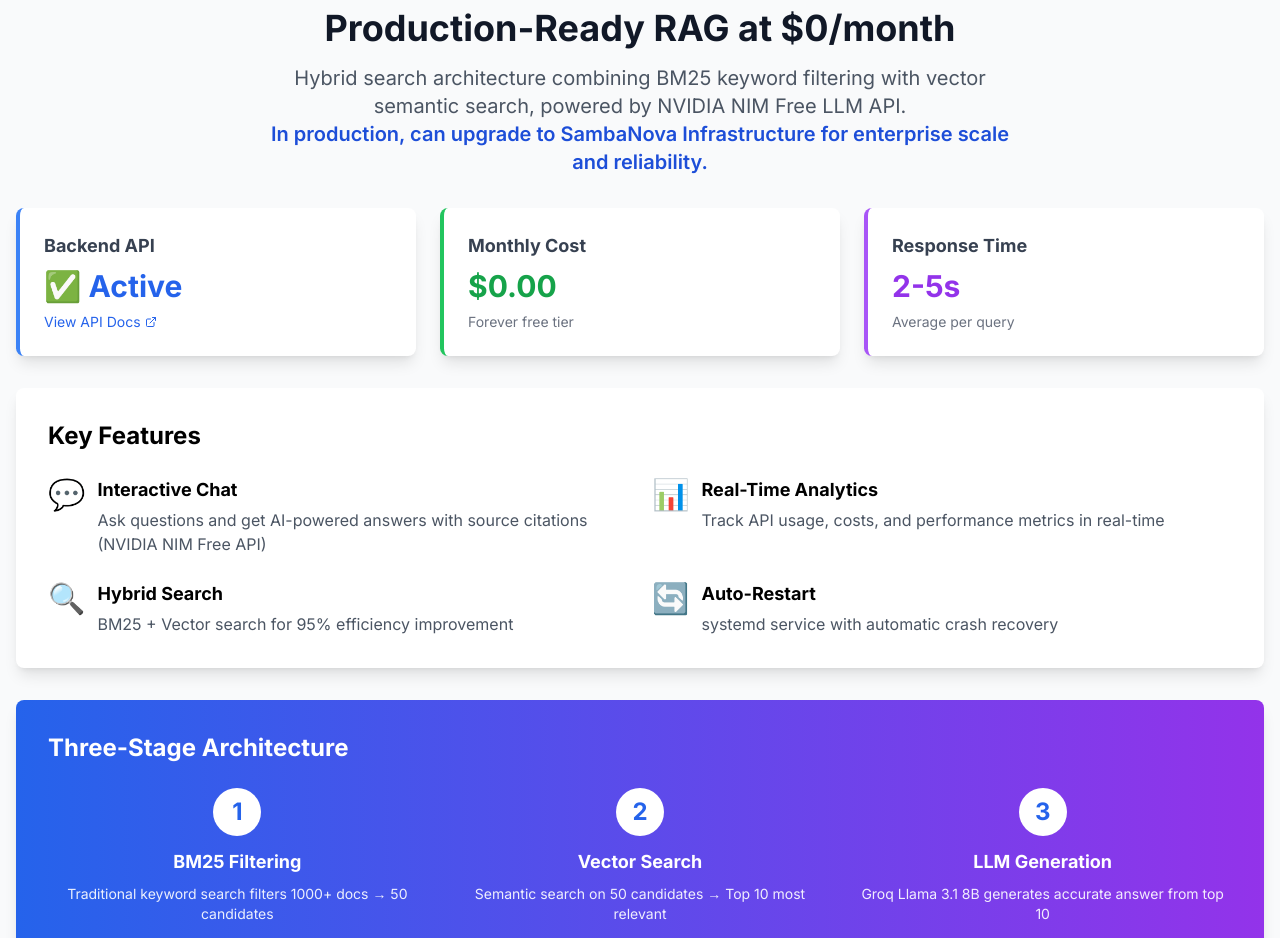
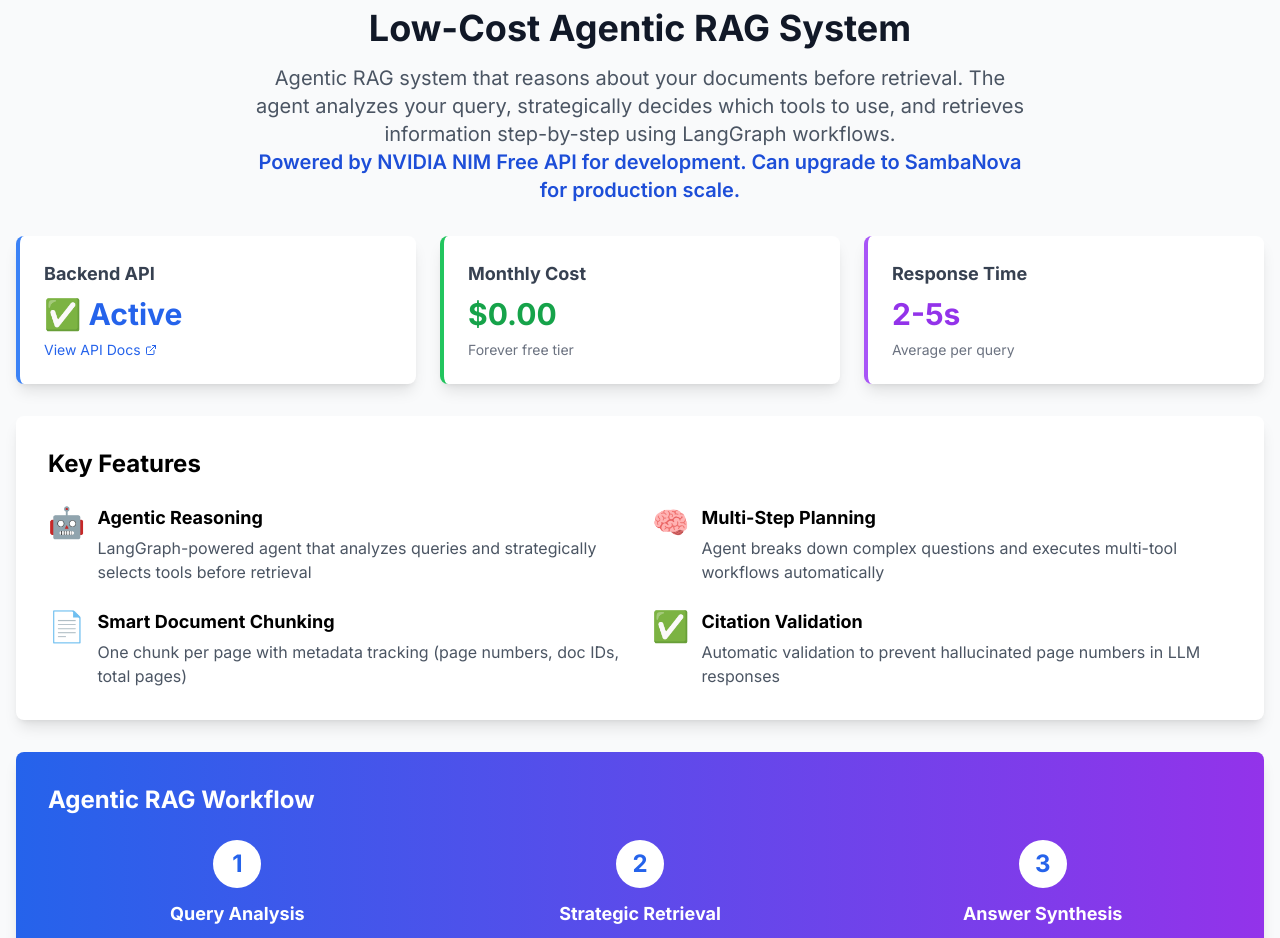
Before and after one commit to mahadevan10/vegah, a Next.js app: page / in a window 1280 px wide. Shown: the part 160-1098 px from the top of the page. Built offline with nearby package versions, Linux system fonts and the light colour scheme; no server answers.

Commit message:
agentic ai version

```diff
--- a/src/app/page.js
+++ b/src/app/page.js
@@ -110,12 +110,8 @@
               <p className="font-semibold">Vegah RAG System</p>
               <p>
                 Deployed on GCP e2-micro • Powered by NVIDIA NIM Free API<br/>
-                <span className="text-blue-700 font-semibold">Production: SambaNova Infrastructure ($81.20/mo for 60k queries)</span>
+                <span className="text-blue-700 font-semibold"></span>
               </p>
-            </div>
-            <div className="text-right">
-              <p className="font-bold text-green-600">Monthly Cost: $0 (Dev) / $81.20 (Prod)</p>
-              <p className="text-xs">Free for development, enterprise-ready with SambaNova</p>
             </div>
           </div>
         </div>
@@ -130,11 +126,11 @@
       {/* Hero */}
       <div className="text-center">
         <h2 className="text-4xl font-bold text-gray-900 mb-4">
-          Production-Ready RAG at $0/month
+          Low-Cost Agentic RAG System
         </h2>
         <p className="text-xl text-gray-600 max-w-3xl mx-auto">
-          Hybrid search architecture combining BM25 keyword filtering with vector semantic search, powered by NVIDIA NIM Free LLM API.<br/>
-          <span className="font-semibold text-blue-700">In production, can upgrade to SambaNova Infrastructure for enterprise scale and reliability.</span>
+          Agentic RAG system that reasons about your documents before retrieval. The agent analyzes your query, strategically decides which tools to use, and retrieves information step-by-step using LangGraph workflows.<br/>
+          <span className="font-semibold text-blue-700">Powered by NVIDIA NIM Free API for development. Can upgrade to SambaNova for production scale.</span>
         </p>
       </div>
 
@@ -171,46 +167,46 @@
         <h3 className="text-2xl font-bold mb-6">Key Features</h3>
         <div className="grid grid-cols-1 md:grid-cols-2 gap-6">
           <Feature
-            icon="💬"
-            title="Interactive Chat"
-            description="Ask questions and get AI-powered answers with source citations (NVIDIA NIM Free API)"
+            icon="🤖"
+            title="Agentic Reasoning"
+            description="LangGraph-powered agent that analyzes queries and strategically selects tools before retrieval"
           />
           <Feature
-            icon="📊"
-            title="Real-Time Analytics"
-            description="Track API usage, costs, and performance metrics in real-time"
+            icon="🧠"
+            title="Multi-Step Planning"
+            description="Agent breaks down complex questions and executes multi-tool workflows automatically"
           />
           <Feature
-            icon="🔍"
-            title="Hybrid Search"
-            description="BM25 + Vector search for 95% efficiency improvement"
+            icon="📄"
+            title="Smart Document Chunking"
+            description="One chunk per page with metadata tracking (page numbers, doc IDs, total pages)"
           />
           <Feature
-            icon="🔄"
-            title="Auto-Restart"
-            description="systemd service with automatic crash recovery"
+            icon="✅"
+            title="Citation Validation"
+            description="Automatic validation to prevent hallucinated page numbers in LLM responses"
           />
         </div>
       </div>
 
       {/* Architecture */}
       <div className="bg-gradient-to-r from-blue-600 to-purple-600 text-white p-8 rounded-lg shadow-lg">
-        <h3 className="text-2xl font-bold mb-6">Three-Stage Architecture</h3>
+        <h3 className="text-2xl font-bold mb-6">Agentic RAG Workflow</h3>
         <div className="grid grid-cols-1 md:grid-cols-3 gap-6">
           <Stage
             number="1"
-            title="BM25 Filtering"
-            description="Traditional keyword search filters 1000+ docs → 50 candidates"
+            title="Query Analysis"
+            description="Agent analyzes your question and decides which tools to use (search, summarize, extract, etc.)"
           />
           <Stage
             number="2"
-            title="Vector Search"
-            description="Semantic search on 50 candidates → Top 10 most relevant"
+            title="Strategic Retrieval"
+            description="Agent executes multi-step retrieval using vector search, gathering relevant context chunks"
           />
           <Stage
             number="3"
-            title="LLM Generation"
-            description="Groq Llama 3.1 8B generates accurate answer from top 10"
+            title="Answer Synthesis"
+            description="LLM generates answer with citations, validated to prevent hallucinations"
           />
         </div>
       </div>
@@ -222,7 +218,7 @@
           <CostItem
             service="GCP e2-micro VM (2 vCPU, 1GB RAM)"
             cost="$0.00"
-            detail="Always Free Tier"
+            detail="Need to upgrade to use better VM for production"
           />
           <CostItem
             service="SambaNova LLM Inference"
--- a/src/components/ChatInterface.jsx
+++ b/src/components/ChatInterface.jsx
@@ -71,7 +71,7 @@
               <p className="text-xs font-semibold text-blue-700 mb-2 flex items-center">
                 💭 Thought Process:
               </p>
-              <div className="bg-gradient-to-br from-gray-50 to-blue-50 rounded-lg p-3 space-y-2 max-h-80 overflow-y-auto">
+              <div className="bg-gradient-to-br from-gray-50 to-blue-50 rounded-lg p-3 space-y-2 max-h-96 overflow-y-auto">
                 {reasoning.map((step, i) => {
                   // Determine icon based on step content
                   let icon = '•';
@@ -79,7 +79,7 @@
                       step.includes('🎯') || step.includes('🌐') || step.includes('📋') ||
                       step.includes('🔧') || step.includes('✅') || step.includes('⚠️') ||
                       step.includes('❌') || step.includes('📥') || step.includes('🔄') ||
-                      step.includes('⏱️') || step.includes('💭')) {
+                      step.includes('⏱️') || step.includes('💭') || step.includes('⚡')) {
                     icon = ''; // Step already has emoji
                   } else if (step.toLowerCase().includes('error') || step.toLowerCase().includes('failed')) {
                     icon = '❌';
@@ -94,7 +94,7 @@
                       <span className="text-blue-600 text-xs font-bold mt-0.5 flex-shrink-0 min-w-[24px]">
                         {i + 1}.
                       </span>
-                      <p className="text-xs text-gray-800 leading-relaxed flex-1">
+                      <p className="text-xs text-gray-800 leading-relaxed flex-1 whitespace-pre-wrap break-words">
                         {icon && <span className="mr-1">{icon}</span>}
                         {step}
                       </p>
@@ -448,11 +448,6 @@
               {msg.role === 'assistant' && !msg.isError && (
                 <SourcesDisplay sources={msg.sources} />
               )}
-
-              {/* Debug Panel */}
-              {msg.role === 'assistant' && !msg.isError && (
-                <DebugPanel message={msg} />
-              )}
             </div>
           </div>
         ))}
```
